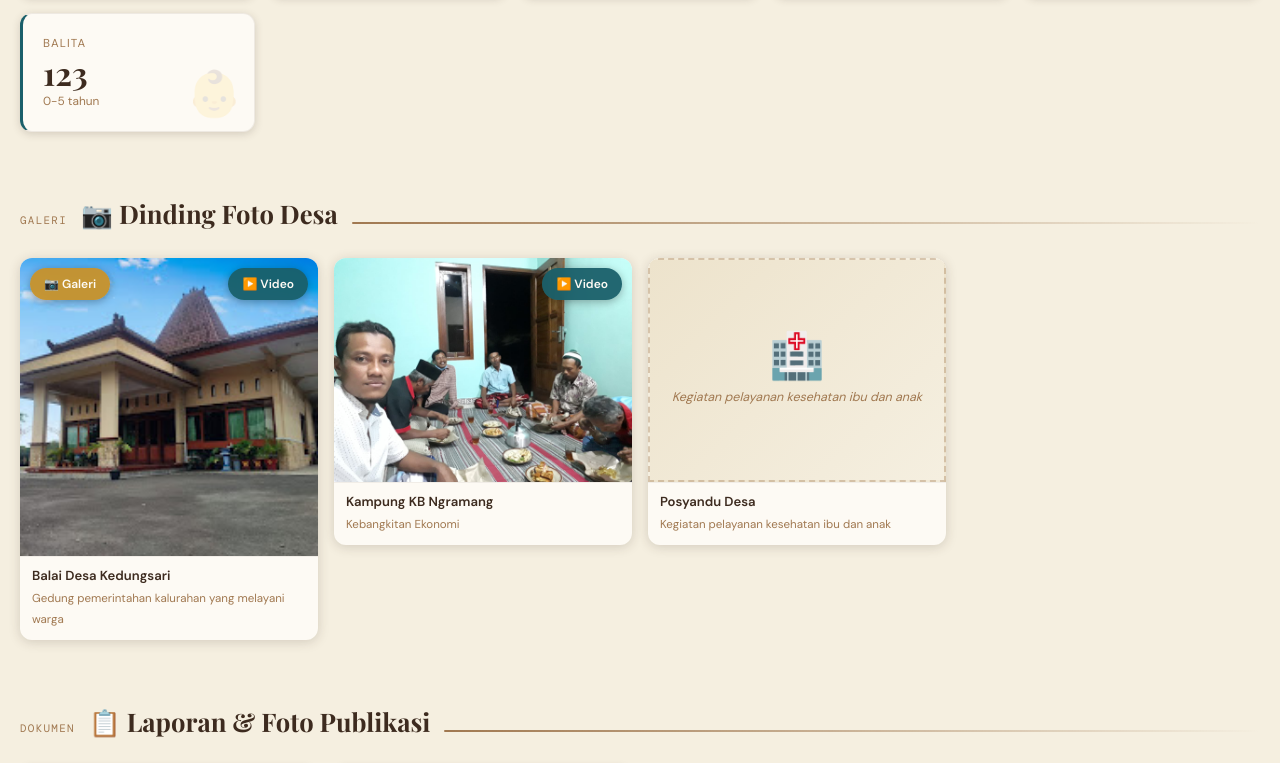
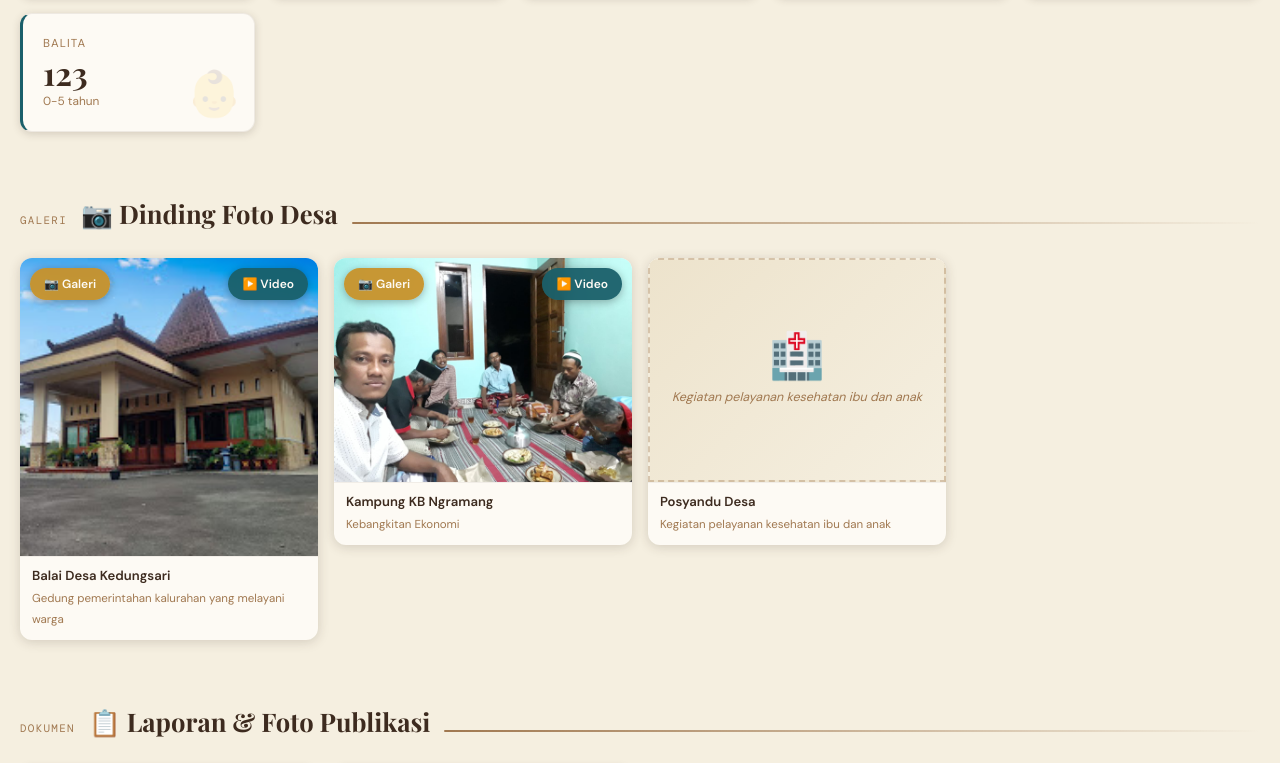
Before and after one commit to KDMP-Kedungsari/rumah-data, a plain HTML site: page index.html in a window 1280 px wide. Shown: the part 1141-1904 px from the top of the page. Drawn offline with nearby package versions, Linux system fonts and the light colour scheme.

Commit message:
Update index.html

```diff
--- a/index.html
+++ b/index.html
@@ -344,7 +344,7 @@ footer::before{content:'';position:absolute;inset:0;background:url("data:[embedd
 
 <header>
   <div class="header-inner">
-    <div class="header-badge">📊 Open Data Portal</div>
+    <div class="header-badge">Open Data Portal</div>
     <div class="header-logo">🏛️</div>
     <h1 class="header-title">Rumah Data Kependudukan<span>Kalurahan Kedungsari</span></h1>
     <p class="header-subtitle">Portal data kependudukan dan informasi desa yang transparan, terbuka, dan mudah diakses untuk meningkatkan partisipasi warga.</p>
@@ -507,7 +507,10 @@ const DATA_FOTO_DINDING = [
     fallbackEmoji: '🌾',
     videoUrl: 'https://www.youtube.com/watch?v=MhJdGzrB3FQ',
     hasVideo: true,
-    photos: []
+    photos: [
+      { url: 'assets/images/dinding/rapat_1.jpg', caption: 'Rapat Kampung KB Ngramang' },
+      { url: 'assets/images/dinding/rapat_2.jpg', caption: 'Rapat Kampung KB Ngaramang' }
+    ]
   },
   {
     id: 'foto-3',
```
